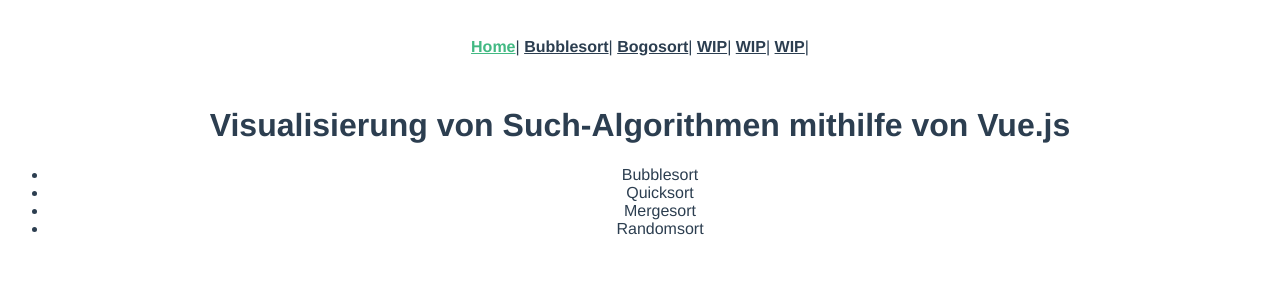
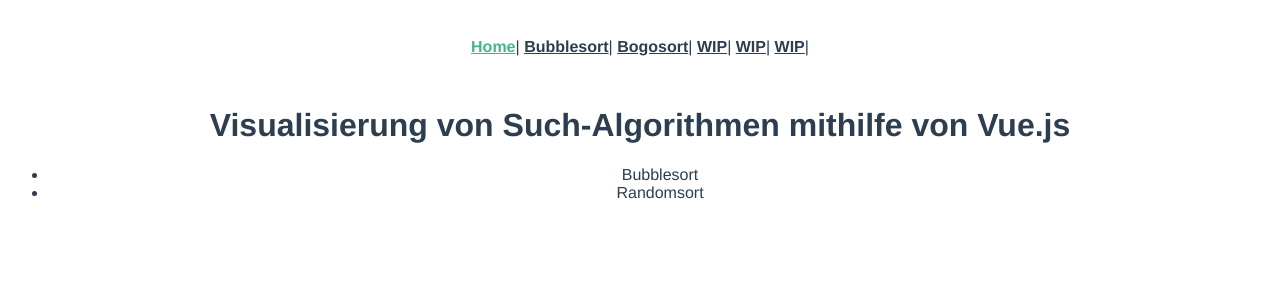
Before and after one commit to NK201/sorting_algorithms, a Vue app: page / in a window 1280 px wide. Shown: the top 300 px of the page. Built offline with nearby package versions, Linux system fonts and the light colour scheme.

Commit message:
design change

```diff
--- a/src/views/Home.vue
+++ b/src/views/Home.vue
@@ -3,8 +3,6 @@
     <h1>Visualisierung von Such-Algorithmen mithilfe von Vue.js</h1>
     <ul class="list">
       <li>Bubblesort</li>
-      <li>Quicksort</li>
-      <li>Mergesort</li>
       <li>Randomsort</li>
     </ul>
   </div>
```
